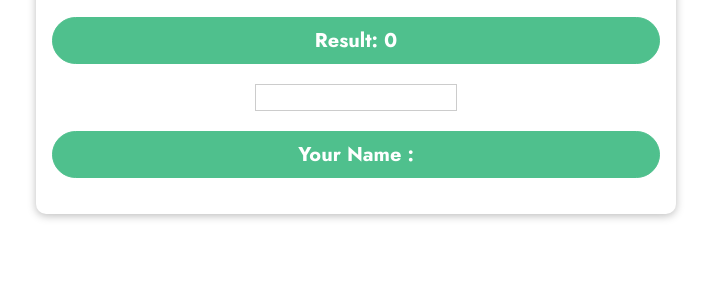
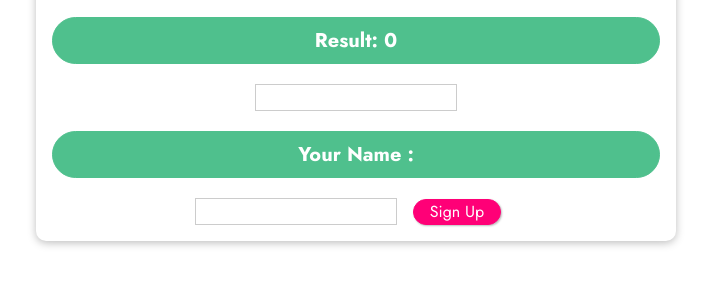
Before and after one commit to rizkyari/Basic-Vue, a plain HTML site: page index.html in a window 1280 px wide. Shown: the part 328-614 px from the top of the page, without its empty margins (284-995 px from the left). Drawn offline with nearby package versions, Linux system fonts and the light colour scheme.

Commit message:
event submit

```diff
--- a/app.js
+++ b/app.js
@@ -6,6 +6,9 @@ const app = Vue.createApp({
       };
     },
     methods: {
+        submitForm(){
+            alert('berhasil dikirm');
+        },
         setName(e){
             this.name = e.target.value;
         },
--- a/index.html
+++ b/index.html
@@ -23,6 +23,10 @@
       <p>Result: {{ counter }}</p>
       <input type="text" v-on:input="setName">
       <p>Your Name : {{name}}</p>
+      <form v-on:submit.prevent="submitForm">
+        <input type="text">
+        <button>Sign Up</button>
+      </form>
     </section>
   </body>
 </html>
```
